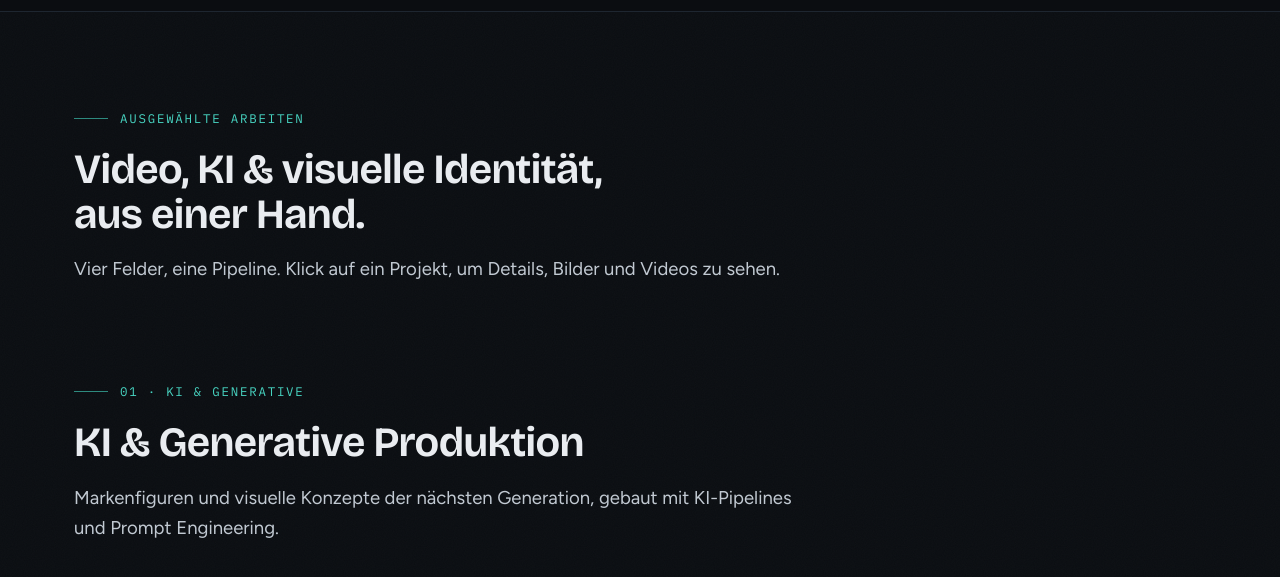
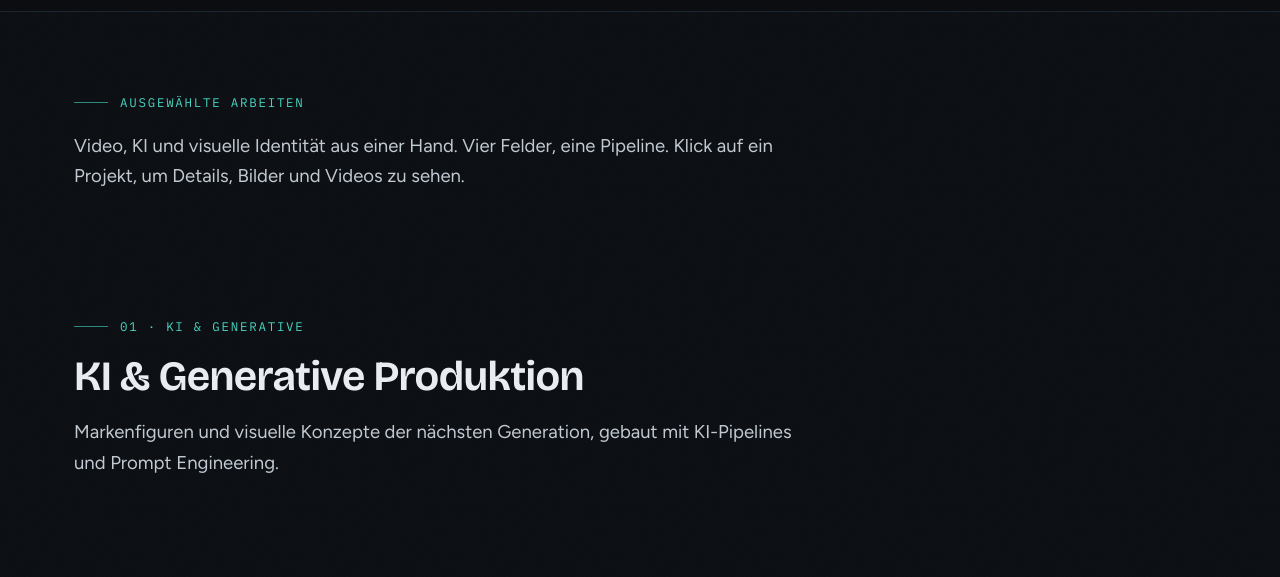
Before and after one commit to saleemrishah/saleemrishah, a website: page work.html in a window 1280 px wide. Shown: the part 57-634 px from the top of the page. Drawn offline with nearby package versions, Linux system fonts and the light colour scheme.

Commit message:
fix work intro

```diff
--- a/assets/style.css
+++ b/assets/style.css
@@ -244,3 +244,8 @@ textarea{min-height:140px;resize:vertical}
 
 /* ---------- logo image (from CMS) ---------- */
 .brand-img{height:var(--logo-h,40px);width:auto;display:block}
+
+/* ---------- work intro (lighter than section headers) ---------- */
+.work-intro{padding:80px 0 28px}
+@media (max-width:720px){.work-intro{padding:54px 0 20px}}
+.work-intro .lead{max-width:64ch}
--- a/work.html
+++ b/work.html
@@ -36,16 +36,12 @@
 <main>
 
   <!-- INTRO -->
-  <section style="padding-bottom:0">
+  <section class="work-intro">
     <div class="wrap">
       <p class="tc"><span data-en="Selected work">Ausgewählte Arbeiten</span></p>
-      <h2>
-        <span class="only-de">Video, KI &amp; visuelle Identität,<br>aus einer Hand.</span>
-        <span class="only-en">Video, AI &amp; visual identity,<br>from one pair of hands.</span>
-      </h2>
       <p class="lead">
-        <span class="only-de">Vier Felder, eine Pipeline. Klick auf ein Projekt, um Details, Bilder und Videos zu sehen.</span>
-        <span class="only-en">Four fields, one pipeline. Click a project to see details, images and videos.</span>
+        <span class="only-de">Video, KI und visuelle Identität aus einer Hand. Vier Felder, eine Pipeline. Klick auf ein Projekt, um Details, Bilder und Videos zu sehen.</span>
+        <span class="only-en">Video, AI and visual identity from one pair of hands. Four fields, one pipeline. Click a project to see details, images and videos.</span>
       </p>
     </div>
   </section>
```
